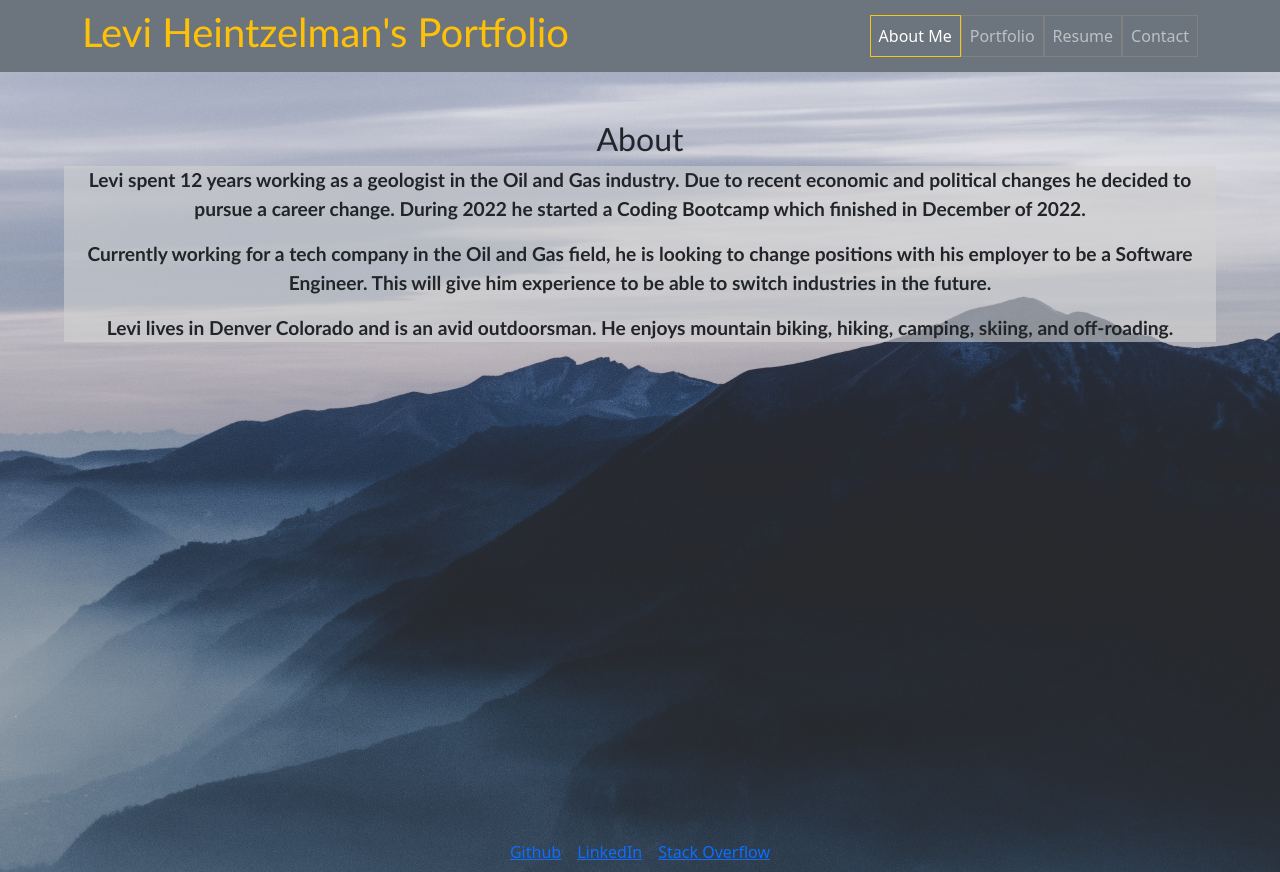
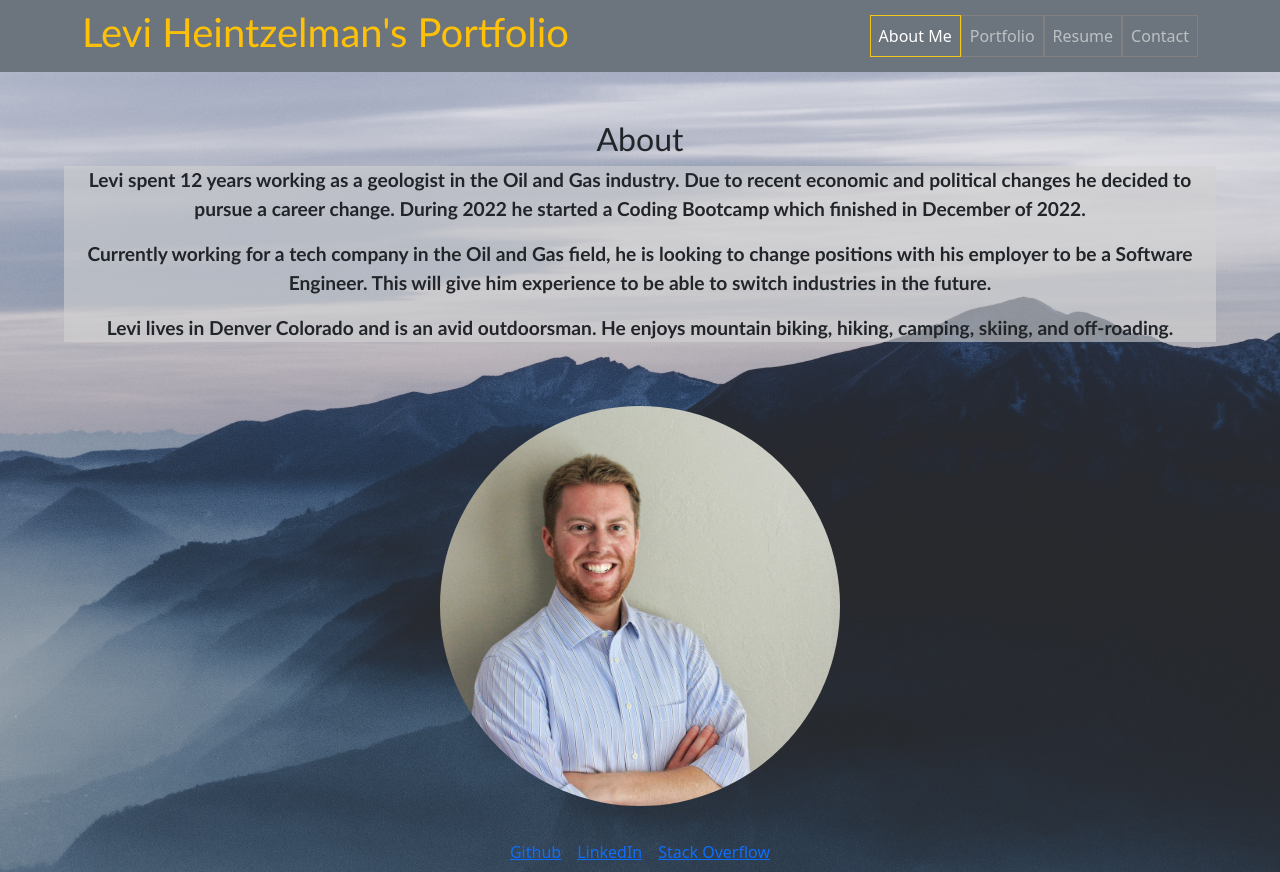
Before and after one commit to heintze11/portfolio-react, a React (Create React App) app: page / in a window 1280 px wide. Built offline with nearby package versions, Linux system fonts and the light colour scheme.

Commit message:
Add profile picture

```diff
--- a/src/components/About.js
+++ b/src/components/About.js
@@ -1,4 +1,5 @@
-import Footer from "./Footer"
+import Footer from "./Footer";
+import Image from "../assets/levi-image.jpeg";
 
 const About = () => {
   return (
@@ -16,6 +17,7 @@ const About = () => {
         Levi lives in Denver Colorado and is an avid outdoorsman. He enjoys mountain biking, hiking, camping, skiing, and off-roading.
         </p>
         </div>
+      <img className="about-image rounded-circle mt-5" src={Image} alt="Levi's profile picture" height="400px" />
       </div>
       <Footer />
     </div>
```
Also changed, not shown: src/assets/levi-image.jpeg (added).
